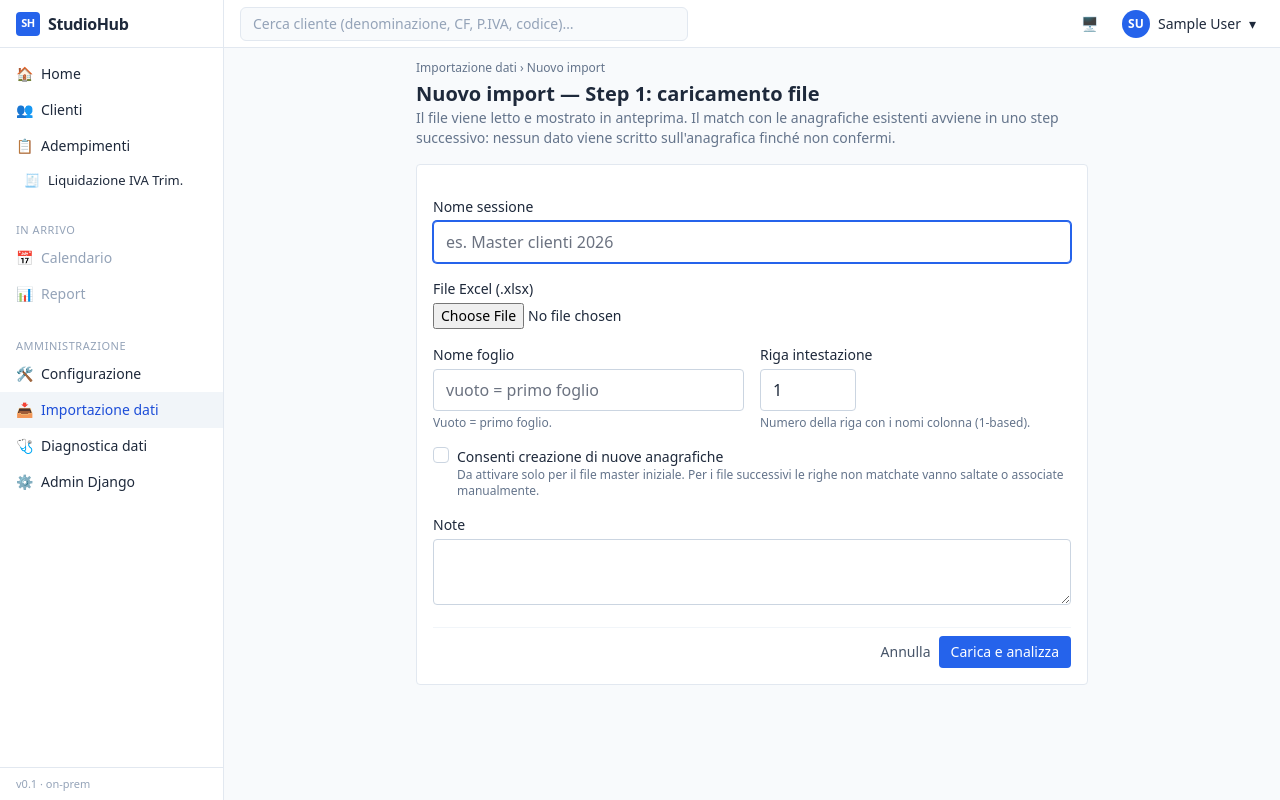
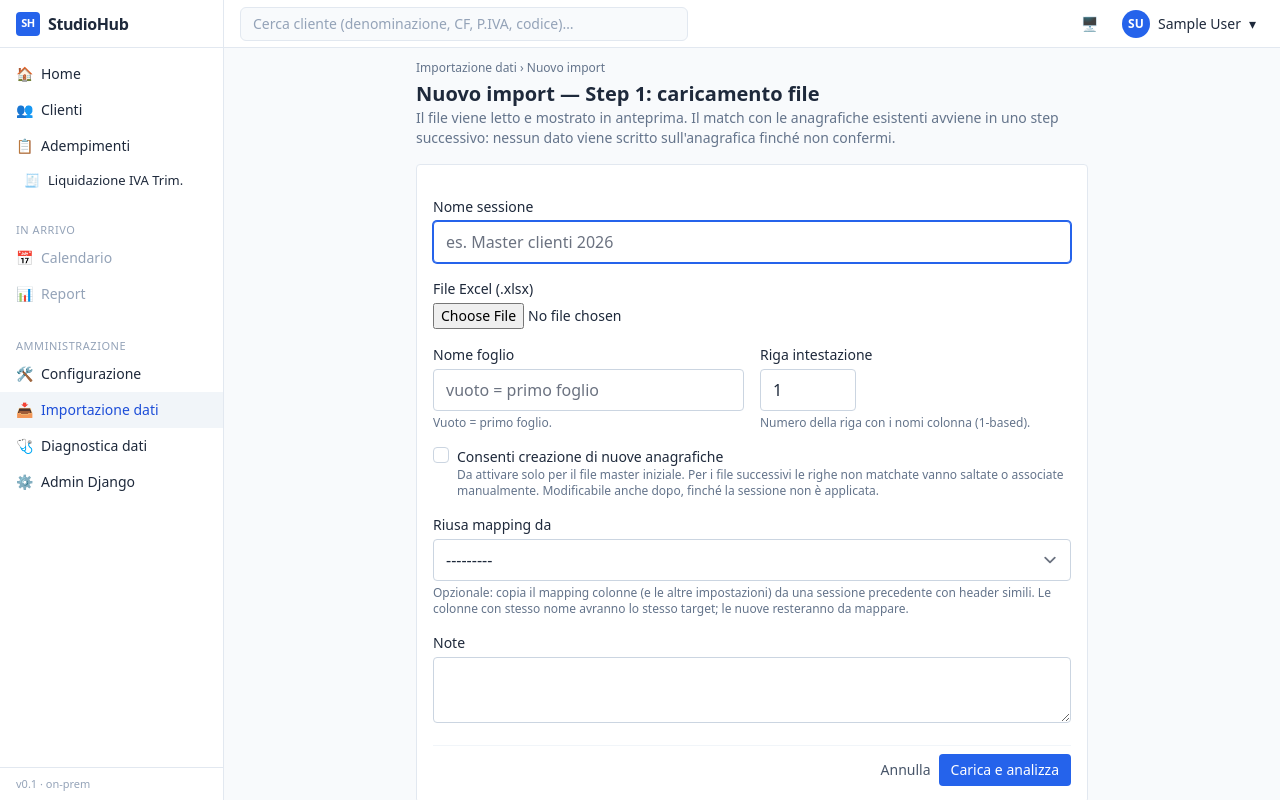
Before and after one commit to ST80Dev/StudioHub, a Django app: page /importazione/nuova/ in a window 1280 px wide. Run offline with Django 5.2, Linux system fonts and the light colour scheme; the visitor is signed in with stand-in values (Sample User, id 1); data that the repository does not hold is empty; some libraries are stand-ins or nearby versions.

Commit message:
Import wizard: clone mapping, toggle creazione, conflict preview
A. Riusa mapping da sessione precedente
- Form upload: nuovo campo "Riusa mapping da" (dropdown delle 30 sessioni
  con mapping non vuoto, piu' recenti per prime).
- session_create: se selezionata, clona i target solo per i nomi colonna
  presenti in entrambi i file; le altre restano da mappare. Messaggio
  esplicito su quante colonne sono state riprese e quante orfane.

B.1 Toggle consente_creazione anche dopo la creazione
- POST /importazione/<pk>/toggle-creazione/ inverte il flag finche' la
  sessione e' in stato BOZZA/MAPPATA/REVISIONATA (bloccato su APPLICATA
  o ANNULLATA per audit). Bottone "inverti" nell'header del detail.

B.2 Conflict preview nel mapping wizard
- Per ogni colonna mappata mostra "N con valore esistente" = numero di
  anagrafiche matchate che hanno gia' un valore non vuoto in quel target.
  Supporta target Anagrafica (Char/Text/Date/Bool/Int), extra:* (via
  DatoImportato) e referente_* (via AnagraficaReferenteStudio attivi).
- Banner di contesto in cima alla pagina mapping quando ci sono match.
- Aiuta a decidere quali colonne lasciare "Ignora" per non sovrascrivere
  dati gia' importati in sessioni precedenti.

```diff
--- a/importazione/forms.py
+++ b/importazione/forms.py
@@ -5,6 +5,22 @@ from .models import ImportSession
 
 class ImportSessionUploadForm(forms.ModelForm):
     """Step 1 del wizard: upload file + metadata."""
+
+    fonte_sessione = forms.ModelChoiceField(
+        queryset=ImportSession.objects.none(),  # popolato in __init__
+        required=False,
+        label="Riusa mapping da",
+        help_text=(
+            "Opzionale: copia il mapping colonne (e le altre impostazioni) "
+            "da una sessione precedente con header simili. Le colonne con "
+            "stesso nome avranno lo stesso target; le nuove resteranno da mappare."
+        ),
+        widget=forms.Select(
+            attrs={
+                "class": "w-full rounded border-slate-300 dark:bg-slate-800 dark:border-slate-700",
+            }
+        ),
+    )
 
     class Meta:
         model = ImportSession
@@ -46,6 +62,16 @@ class ImportSessionUploadForm(forms.ModelForm):
             ),
         }
 
+    def __init__(self, *args, **kwargs):
+        super().__init__(*args, **kwargs)
+        # Le sessioni candidate: quelle con un mapping non vuoto, le piu'
+        # recenti per prime, limite 30 (sufficiente per il dropdown).
+        # NB: queryset slicato e' valido per ModelChoiceField (lazy).
+        self.fields["fonte_sessione"].queryset = (
+            ImportSession.objects.exclude(column_mapping={})
+            .order_by("-created_at")[:30]
+        )
+
     def clean_file(self):
         f = self.cleaned_data["file"]
         name = (f.name or "").lower()
--- a/importazione/urls.py
+++ b/importazione/urls.py
@@ -13,6 +13,7 @@ urlpatterns = [
     path("<int:pk>/decisione-bulk/", views.session_bulk_decisione, name="bulk_decisione"),
     path("<int:pk>/applica/", views.session_apply_preview, name="apply_preview"),
     path("<int:pk>/applica/esegui/", views.session_apply_run, name="apply_run"),
+    path("<int:pk>/toggle-creazione/", views.session_toggle_consente_creazione, name="toggle_consente_creazione"),
     path("<int:pk>/elimina/", views.session_delete, name="delete"),
     path("riga/<int:pk>/", views.row_update, name="row_update"),
     path("anagrafica/search/", views.anagrafica_search, name="anagrafica_search"),
--- a/importazione/views.py
+++ b/importazione/views.py
@@ -8,9 +8,9 @@ from django.shortcuts import get_object_or_404, redirect, render
 from django.urls import reverse
 from django.views.decorators.http import require_POST
 
-from anagrafica.models import Anagrafica
+from anagrafica.models import Anagrafica, AnagraficaReferenteStudio
 
-from .apply import preview_apply, run_apply
+from .apply import _REFERENTE_TARGETS, preview_apply, run_apply
 from .fields import (
     ANAGRAFICA_FIELDS_GROUPS,
     EXTRA_SUGGESTED,
@@ -19,6 +19,7 @@ from .fields import (
 from .forms import ImportSessionUploadForm
 from .matching import run_matching
 from .models import (
+    DatoImportato,
     ImportRow,
     ImportRowDecisione,
     ImportSession,
@@ -72,12 +73,33 @@ def session_create(request):
                         {"form": form},
                     )
 
-                sessione.column_mapping = autodetect_mapping(result.columns)
+                # Mapping di partenza: clone dalla sessione sorgente se
+                # selezionata (copia i target per i nomi colonna in comune),
+                # altrimenti autodetect dagli header.
+                fonte = form.cleaned_data.get("fonte_sessione")
+                if fonte:
+                    fonte_map = fonte.column_mapping or {}
+                    sessione.column_mapping = {
+                        col: fonte_map[col]
+                        for col in result.columns
+                        if col in fonte_map and fonte_map[col]
+                    }
+                    n_clonati = len(sessione.column_mapping)
+                    n_orfani = len(fonte_map) - n_clonati
+                    messages.info(
+                        request,
+                        f"Mapping clonato da '{fonte.nome}': "
+                        f"{n_clonati} colonne riprese, "
+                        f"{n_orfani} non presenti in questo file.",
+                    )
+                else:
+                    sessione.column_mapping = autodetect_mapping(result.columns)
                 sessione.riepilogo = {
                     "sheet_name": result.sheet_name,
                     "columns_detected": result.columns,
                     "sections_seen": result.sections_seen,
                     "rows_parsed": len(result.rows),
+                    "fonte_sessione_id": fonte.pk if fonte else None,
                 }
                 sessione.save(update_fields=["column_mapping", "riepilogo"])
 
@@ -145,6 +167,77 @@ def session_detail(request, pk: int):
     )
 
 
+def _non_empty_q(field_name: str):
+    """Per un campo Anagrafica, ritorna il Q che filtra i valori non-vuoti.
+    None se il campo non e' supportato per il conflict-check (es. FK)."""
+    from django.db.models import Q
+    try:
+        f = Anagrafica._meta.get_field(field_name)
+    except Exception:  # noqa: BLE001
+        return None
+    cls = f.__class__.__name__
+    if cls in ("CharField", "TextField", "EmailField", "SlugField"):
+        return ~Q(**{field_name: ""}) & ~Q(**{f"{field_name}__isnull": True})
+    if cls == "DateField":
+        return Q(**{f"{field_name}__isnull": False})
+    if cls == "BooleanField":
+        return Q(**{field_name: True})
+    if cls in ("IntegerField", "PositiveSmallIntegerField", "PositiveIntegerField"):
+        return ~Q(**{field_name: 0})
+    return None
+
+
+def _conflict_counts(sessione: ImportSession, mapping: dict) -> tuple[dict, int]:
+    """Per ogni colonna mappata, ritorna (conflict_counts, matched_total).
+
+    `conflict_counts[col]` = quante delle anagrafiche matchate (auto/confermato)
+    hanno gia' un valore non-vuoto nel target. Se la matching non e' ancora
+    stata eseguita (matched_total=0) ritorna ({}, 0): niente confronti possibili.
+    """
+    matched_ids = list(
+        sessione.righe.filter(
+            decisione__in=[
+                ImportRowDecisione.AUTO_MATCH, ImportRowDecisione.CONFERMATO,
+            ],
+            anagrafica_match_id__isnull=False,
+        ).values_list("anagrafica_match_id", flat=True)
+    )
+    matched_total = len(matched_ids)
+    if matched_total == 0 or not mapping:
+        return {}, matched_total
+
+    out: dict[str, int] = {}
+    for col, target in mapping.items():
+        if not target:
+            continue
+        if target in _REFERENTE_TARGETS:
+            ruolo = _REFERENTE_TARGETS[target]
+            out[col] = (
+                AnagraficaReferenteStudio.objects.filter(
+                    anagrafica_id__in=matched_ids,
+                    ruolo=ruolo, data_fine__isnull=True,
+                )
+                .values("anagrafica_id").distinct().count()
+            )
+        elif target.startswith("extra:"):
+            chiave = target[len("extra:"):]
+            out[col] = (
+                DatoImportato.objects.filter(
+                    anagrafica_id__in=matched_ids, chiave=chiave,
+                )
+                .exclude(valore="")
+                .values("anagrafica_id").distinct().count()
+            )
+        else:
+            q = _non_empty_q(target)
+            if q is None:
+                continue
+            out[col] = (
+                Anagrafica.objects.filter(pk__in=matched_ids).filter(q).count()
+            )
+    return out, matched_total
+
+
 @login_required
 def session_mapping_edit(request, pk: int):
     """Step 2: editor del mapping colonne -> campi target.
@@ -199,6 +292,11 @@ def session_mapping_edit(request, pk: int):
         if len(sample_values) == len(colonne):
             break
 
+    # Conflict counts: quanti record matchati hanno gia' un valore non vuoto
+    # nel target. Calcolati sul mapping SALVATO (non sui valori del form):
+    # serve a decidere se modificare il mapping prima di applicare.
+    conflicts, matched_total = _conflict_counts(sessione, sessione.column_mapping or {})
+
     rows_form = []
     for i, col in enumerate(colonne):
         target = mapping_attuale.get(col, "")
@@ -213,6 +311,7 @@ def session_mapping_edit(request, pk: int):
             "sample": sample_values.get(col, ""),
             "target": target,
             "extra_custom": extra_custom,
+            "conflict_count": conflicts.get(col),
         })
 
     return render(
@@ -223,6 +322,7 @@ def session_mapping_edit(request, pk: int):
             "rows": rows_form,
             "anagrafica_groups": ANAGRAFICA_FIELDS_GROUPS,
             "extra_suggested": EXTRA_SUGGESTED,
+            "matched_total": matched_total,
         },
     )
 
@@ -398,6 +498,29 @@ def session_apply_run(request, pk: int):
 
 
 @login_required
+@require_POST
+def session_toggle_consente_creazione(request, pk: int):
+    """Inverte il flag `consente_creazione` della sessione.
+
+    Permesso solo finche' la sessione non e' stata applicata o annullata:
+    una volta APPLICATA il flag non ha piu' effetto pratico e modificarlo
+    sarebbe fuorviante per l'audit.
+    """
+    sessione = get_object_or_404(ImportSession, pk=pk)
+    if sessione.stato in (ImportSessionStato.APPLICATA, ImportSessionStato.ANNULLATA):
+        messages.error(
+            request,
+            "Impossibile modificare il flag: la sessione e' gia' stata applicata o annullata.",
+        )
+    else:
+        sessione.consente_creazione = not sessione.consente_creazione
+        sessione.save(update_fields=["consente_creazione", "updated_at"])
+        nuovo = "abilitata" if sessione.consente_creazione else "disabilitata"
+        messages.success(request, f"Creazione di nuove anagrafiche {nuovo}.")
+    return redirect("importazione:detail", pk=pk)
+
+
+@login_required
 def session_delete(request, pk: int):
     sessione = get_object_or_404(ImportSession, pk=pk)
     if request.method == "POST":
--- a/templates/importazione/session_form.html
+++ b/templates/importazione/session_form.html
@@ -70,9 +70,16 @@
           <span class="block text-xs text-slate-500">
             Da attivare solo per il file master iniziale. Per i file successivi
             le righe non matchate vanno saltate o associate manualmente.
+            Modificabile anche dopo, finch&eacute; la sessione non &egrave; applicata.
           </span>
         </span>
       </label>
+    </div>
+
+    <div>
+      <label class="block text-sm font-medium mb-1" for="{{ form.fonte_sessione.id_for_label }}">{{ form.fonte_sessione.label }}</label>
+      {{ form.fonte_sessione }}
+      <p class="mt-1 text-xs text-slate-500">{{ form.fonte_sessione.help_text }}</p>
     </div>
 
     <div>
```
Also changed, not shown: templates/importazione/session_detail.html (+12 -1 lines), templates/importazione/session_mapping.html (+17 -0 lines).
